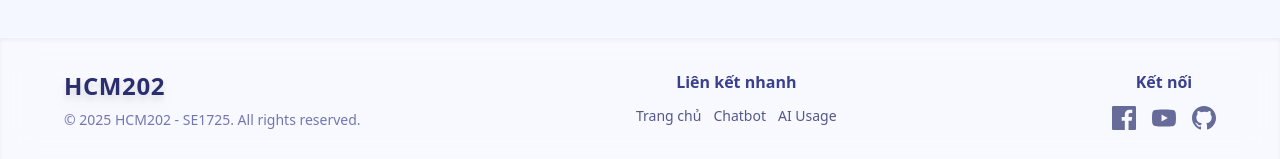
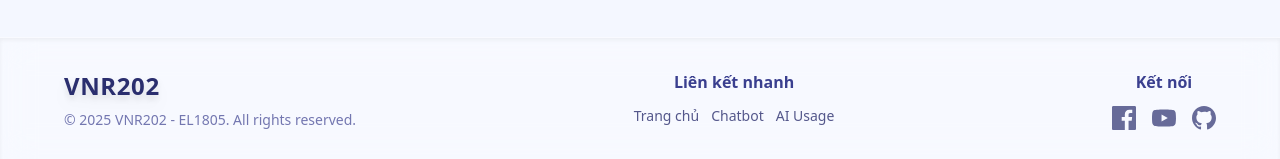
Before and after one commit to 21anhn/VNR202, a React (Vite) app: page /game-storytelling in a window 1280 px wide. Shown: the part 873-1032 px from the top of the page. Built offline with nearby package versions, Linux system fonts and the light colour scheme.

Commit message:
refactor: modify footer

```diff
--- a/src/components/Footer.tsx
+++ b/src/components/Footer.tsx
@@ -42,10 +42,10 @@ const Footer: React.FC = () => {
       <div className="max-w-6xl mx-auto flex flex-col md:flex-row items-center md:items-start justify-between gap-8">
         <div className="mb-4 md:mb-0 flex flex-col items-center md:items-start">
           <span className="text-2xl font-extrabold mb-2 tracking-wide text-[#2a2e6e] drop-shadow-lg">
-            HCM202
+            VNR202
           </span>
           <span className="text-sm text-[#3a3f8f]/70">
-            © {new Date().getFullYear()} HCM202 - SE1725. All rights reserved.
+            © {new Date().getFullYear()} VNR202 - EL1805. All rights reserved.
           </span>
         </div>
         <div className="flex flex-col items-center gap-2">
```
